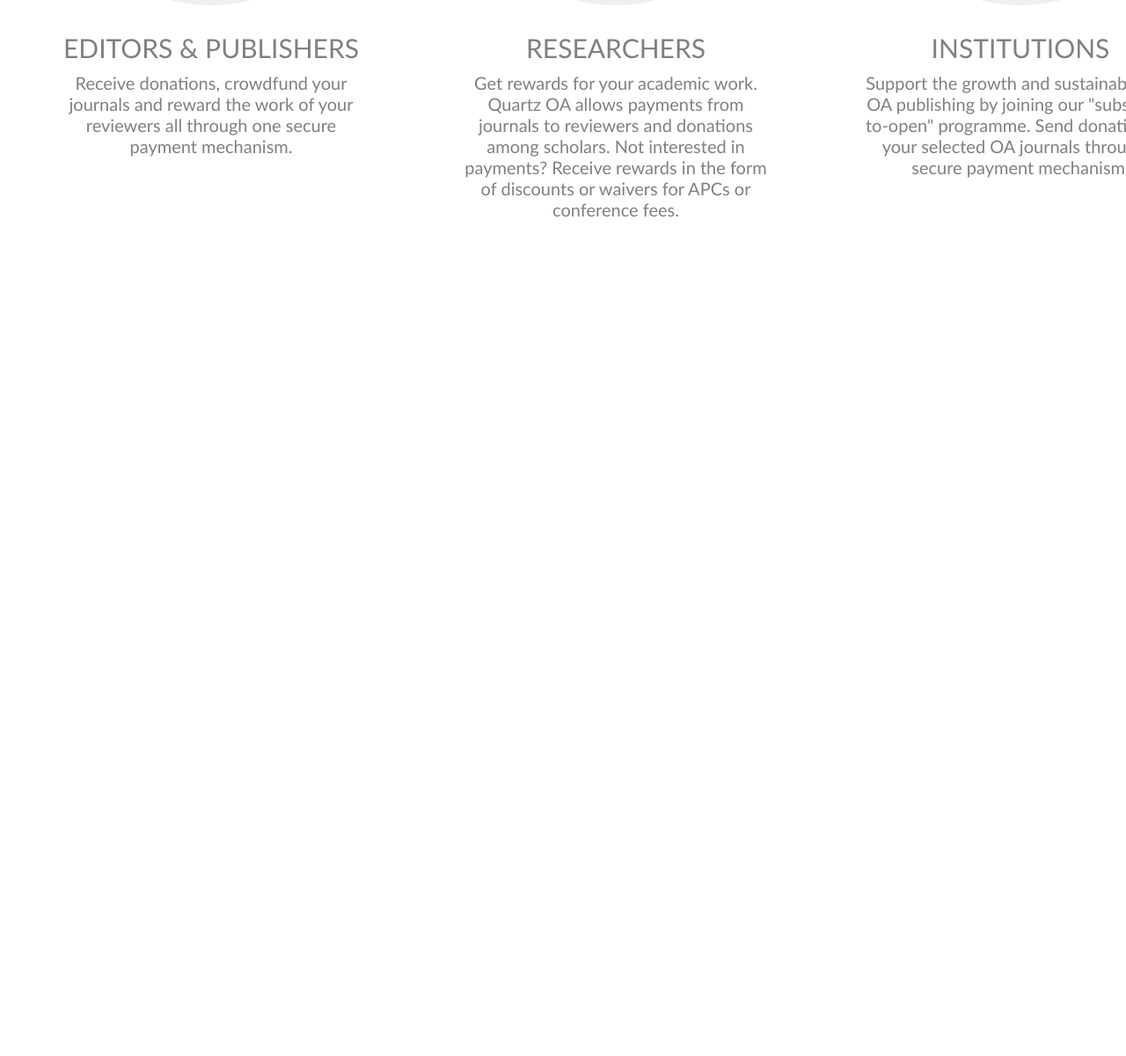
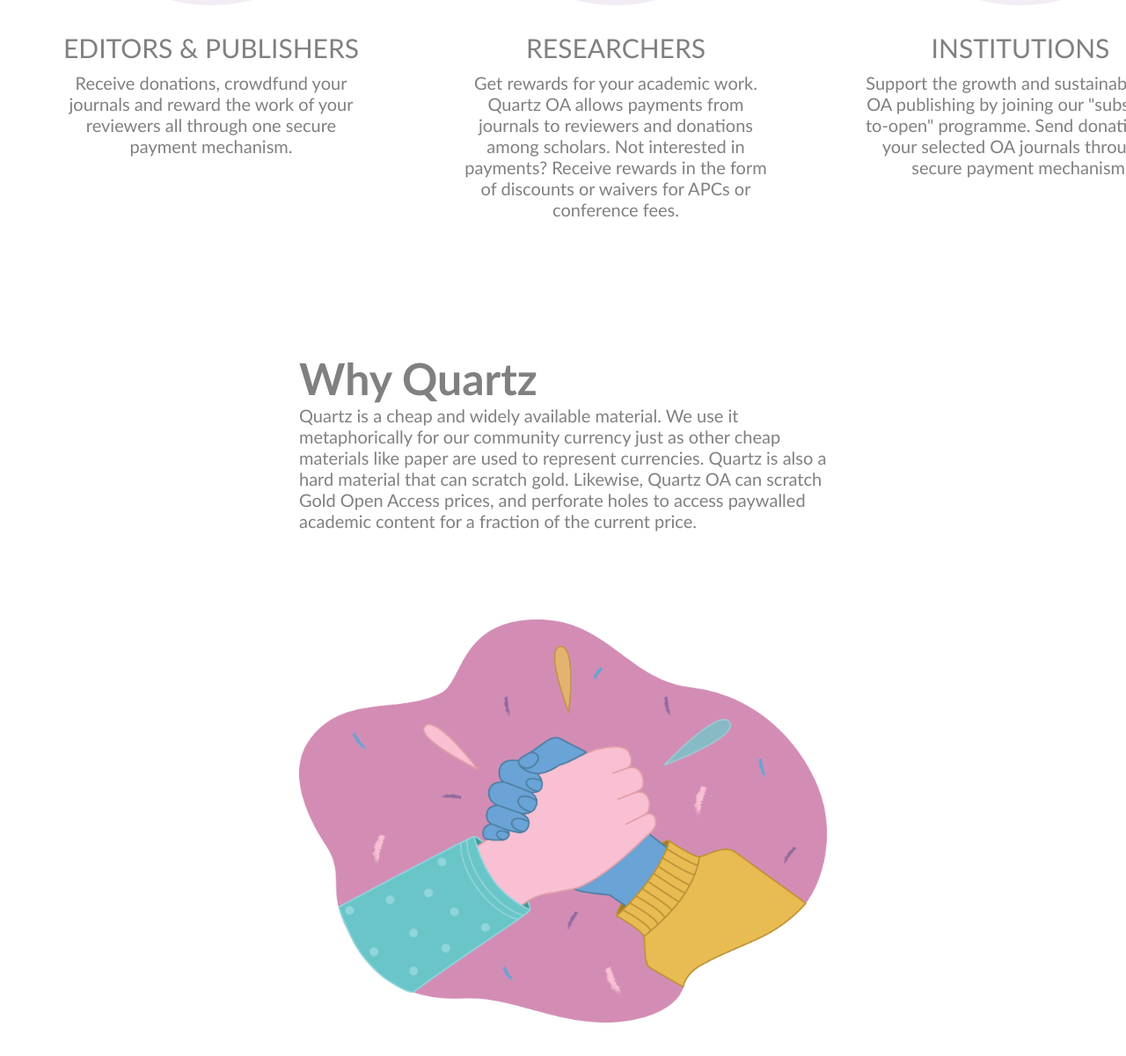
Before and after one commit to Tatiana-Na/Quartz-OA, a plain HTML site: page index.html in a window 1280 px wide. Shown: the part 5397-6597 px from the top of the page at 88% size. Before the commit the page ends 5697 px from the top, so only its background shows below. Drawn offline with Linux system fonts and the light colour scheme.

Commit message:
add why-quartz section

```diff
--- /dev/null
+++ b/css/blocks/why-quartz.css
@@ -0,0 +1,18 @@
+.why-quartz {
+  padding-top: 100px;
+  padding-bottom: 50px;
+}
+
+.why-quartz-container {
+  display: grid;
+  grid-template-columns: repeat(auto-fit, 600px);
+  grid-gap: 100px;
+  justify-content: center;
+  align-items: center;
+  padding-bottom: 50px;
+}
+
+.why-quartz-title {
+  font-size: 50px;
+  font-weight: 600;
+}
--- a/index.html
+++ b/index.html
@@ -19,6 +19,7 @@
      <link rel="stylesheet" href="./css/blocks/support-recive-about.css">
      <link rel="stylesheet" href="./css/blocks/how-it works.css">
      <link rel="stylesheet" href="./css/blocks/is-quartz-for-you.css">
+     <link rel="stylesheet" href="./css/blocks/why-quartz.css">
 
 
 </head>
@@ -141,6 +142,19 @@
                </div>
           </section>
 
+          <section class="why-quartz">
+               <div class="why-quartz-container">
+                    <div class="why-quartz-info">
+                         <h2 class="why-quartz-title">Why Quartz</h2>
+                         <p class="why-quartz-text">Quartz is a cheap and widely available material. We use it metaphorically for our community currency just as other cheap materials like paper are used to represent currencies.
+                              Quartz is also a hard material that can scratch gold. Likewise, Quartz OA can scratch Gold Open Access prices, and perforate holes to access paywalled academic content for a fraction of the current price.</p>
+                         </div>
+                    <img class="why-quartz-img" src="./images/support 1.png" alt="">
+
+               </div>
+
+          </section>
+
 
 
      </main>
```
